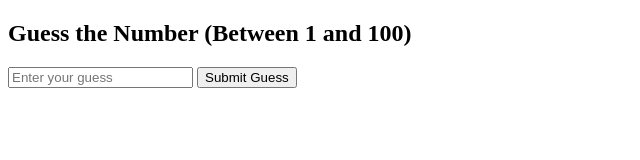
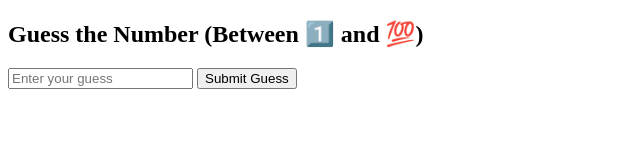
Before and after one commit to Gk091202/Guess-the-random-number, a plain HTML site: page index.html in a window 1280 px wide. Shown: the whole page, without its empty margins (0-640 px from the left). Drawn offline with Linux system fonts and the light colour scheme.

Commit message:
Update index.html

```diff
--- a/index.html
+++ b/index.html
@@ -7,7 +7,7 @@
     <link rel="stylesheet" href="styles.css">
 </head>
 <body>
-    <h2>Guess the Number (Between 1 and 100)</h2>
+    <h2>Guess the Number (Between 1️⃣ and 💯)</h2>
     <input type="number" id="userGuess" placeholder="Enter your guess">
     <button onclick="checkGuess()">Submit Guess</button>
     <p id="result"></p>
```
